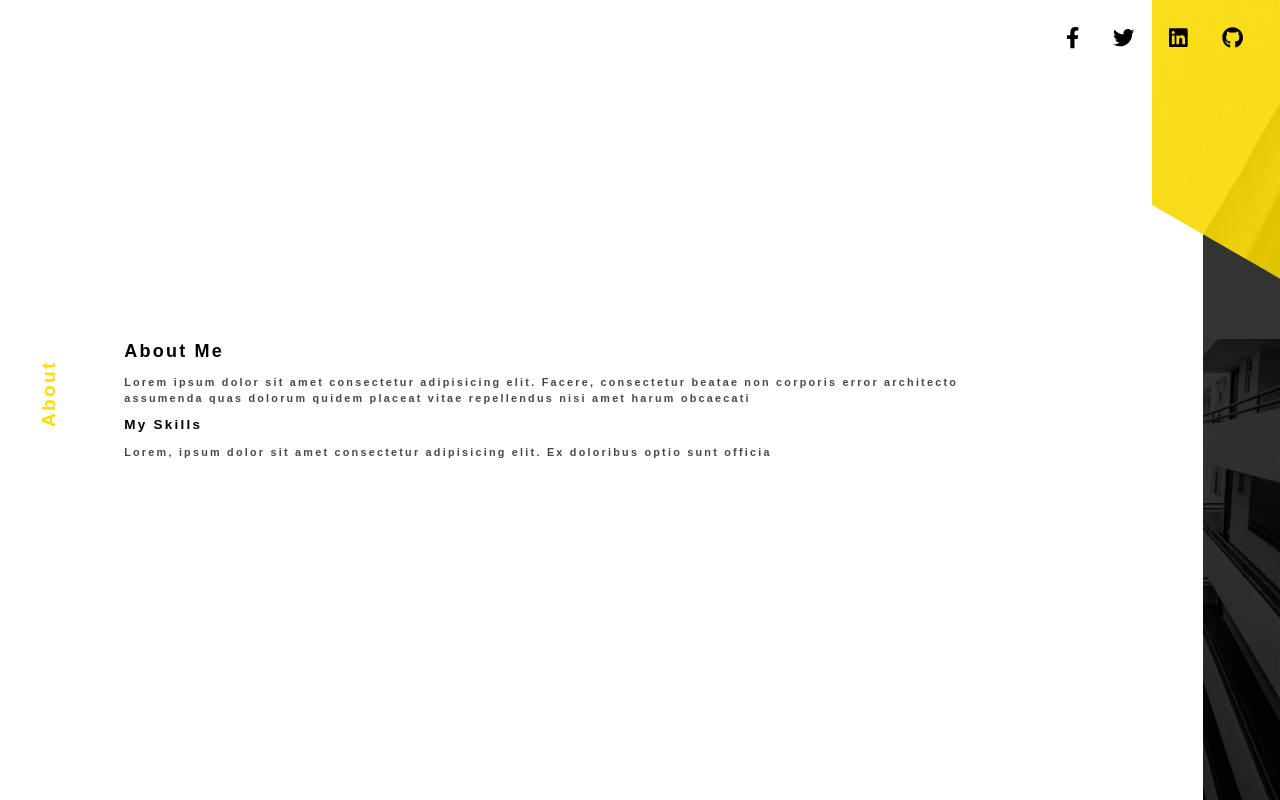
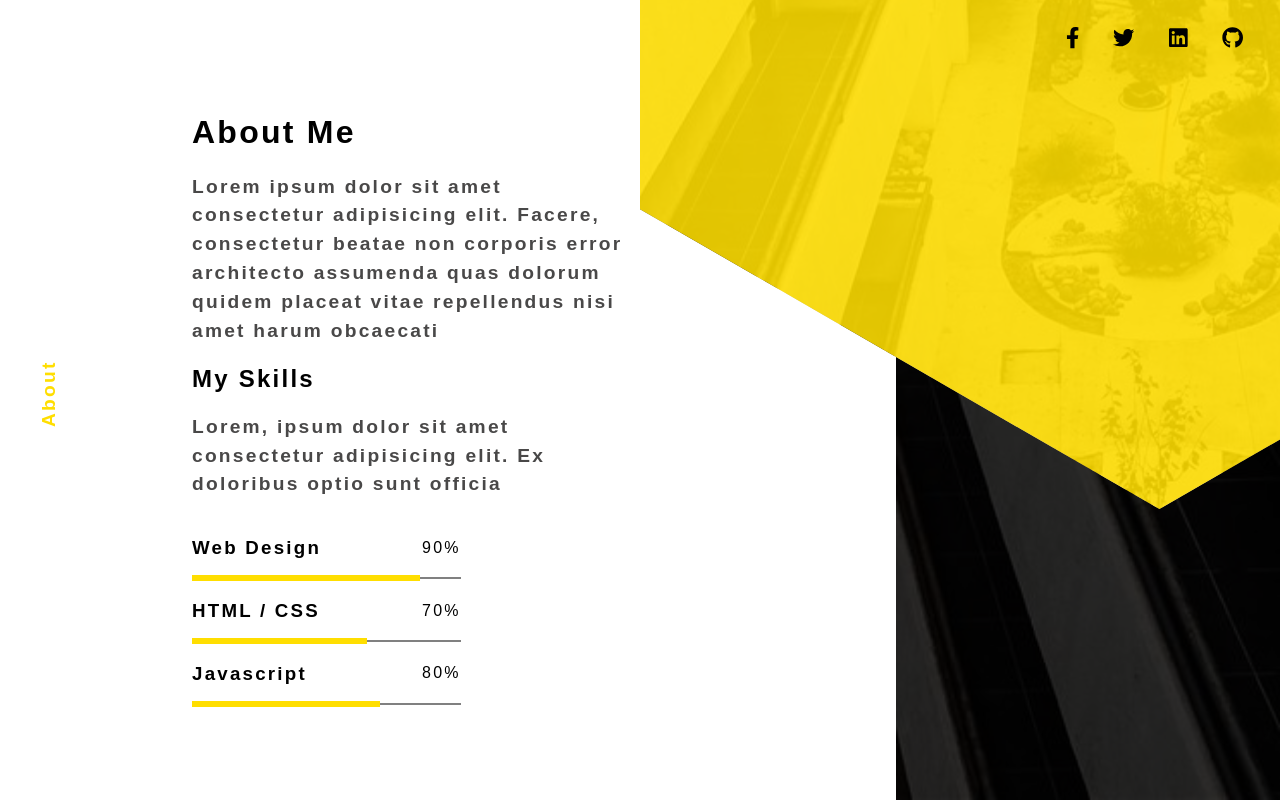
Before and after one commit to asmarenas/geodian-portfolio-website, a React (Create React App) app: page /about in a window 1280 px wide. Built offline with nearby package versions, Linux system fonts and the light colour scheme; a web font is replaced by a local one.

Commit message:
Style About page

```diff
--- a/src/views/about/about.js
+++ b/src/views/about/about.js
@@ -4,9 +4,9 @@ import building from "./building.jpg";
 import Hexagon from "../../components/hexagon/hexagon";
 
 const About = () => (
-  <section className="about">
-    <div className="about__content-container">
-      <div className="about__content">
+  <section className="about-l-grid">
+    <div className="about-l-grid__column-1">
+      <div className="about-c-content">
         <h1>About Me</h1>
         <p>
           Lorem ipsum dolor sit amet consectetur adipisicing elit. Facere,
@@ -18,30 +18,30 @@ const About = () => (
           Lorem, ipsum dolor sit amet consectetur adipisicing elit. Ex doloribus
           optio sunt officia
         </p>
-        <div className="skills__container">
-          <div className="about__skills">
+        <div className="about-c-content__skills-graph">
+          <div className="about-c-content__skill-container">
             <h3>Web Design</h3> <span>90%</span>
           </div>
-          <div className="skills__line--web" />
+          <div className="about-c-content__color-line--web" />
 
-          <div className="about__skills">
+          <div className="about-c-content__skill-container">
             <h3>HTML / CSS</h3> <span>70%</span>
           </div>
-          <div className="skills__line--html" />
+          <div className="about-c-content__color-line--html" />
 
-          <div className="about__skills">
+          <div className="about-c-content__skill-container">
             <h3>Javascript</h3> <span>80%</span>
           </div>
-          <div className="skills__line--java" />
+          <div className="about-c-content__color-line--js" />
         </div>
       </div>
     </div>
 
-    <div className="about__shapes-container">
-      <div className="about__rectangle">
-        <div className="about__rectangle-overlay" />
+    <div className="about-l-grid__column-2">
+      <div className="about-c__rectangle">
+        <div className="about-c__rectangle-overlay" />
       </div>
-      <Hexagon className={"about__hexagon"} image={building} />
+      <Hexagon className={"about-c__hexagon"} image={building} />
     </div>
   </section>
 );
--- a/src/views/about/about.scss
+++ b/src/views/about/about.scss
@@ -1,69 +1,66 @@
 @import "../../styles/variables.scss";
 
-.about {
+.about-l-grid {
   display: flex;
-  min-height: 100%;
+  flex-wrap: nowrap;
+
+
 }
 
-.about__content-container {
-  flex-basis: 56%;
-  min-height: 100%;
+  .about-l-grid__column-1 {
+
+    flex-basis: 97%;
+    height: calc(100% - 70px);
+    overflow: auto;
     display: flex;
     justify-content: center;
-  align-items: center;
+
   }
 
-.about__content {
-  flex-basis: 64%;
-  padding: 1em;
-  font-size: 30px;
+    .about-c-content {
+      flex-basis: 90%;
+
     }
 
-.about__skills {
-  width: 50%;
-  display: flex;
-  align-items: center;
-  justify-content: space-between;
-  padding: 10px;
-  border-bottom: 2px solid grey;
+      .about-c-content__skills-graph {
+        width: 80%;
 
-  h3 {
-    display: inline-block;
       }
 
-  span {
-    display: inline-block;
-    font-size: 1.17em;
-    font-weight: bold;
-  }
+        .about-c-content__skill-container {
+          display: flex;
+          justify-content: space-between;
+          align-items: center;
+          border-bottom: 2px solid grey;
         }
 
-.skills__line--web {
-  width: 44%;
-  border-top: 6px solid $active;
-  margin-top: -4px;
-}
-.skills__line--html {
-  width: 35%;
-  border-top: 6px solid $active;
-  margin-top: -4px;
-}
-.skills__line--java {
-  width: 39%;
+          .about-c-content__color-line--web {
+            width: 85%;
             border-top: 6px solid $active;
             margin-top: -4px;
           }
 
-// Shapes
-
-.about__shapes-container {
-  position: relative;
-  height: 100vh;
-  flex-basis: 44%;
-  overflow: hidden;
+          .about-c-content__color-line--html {
+            width: 65%;
+            border-top: 6px solid $active;
+            margin-top: -4px;
           }
 
-.about__rectangle {
+          .about-c-content__color-line--js {
+            width: 70%;
+            border-top: 6px solid $active;
+            margin-top: -4px;
+          }
+
+
+  .about-l-grid__column-2 {
+    //background: blue;
+    flex-basis: 3%;
+    overflow: hidden;
+    position: relative;
+   }
+
+    .about-c__rectangle {
       height: 100%;
       width: 60%;
       margin: 0 0 0 auto;
@@ -72,78 +69,75 @@
       background-position: right bottom;
     }
 
-.about__rectangle-overlay {
-  height: 100%;
+    .about-c__rectangle-overlay {height: 100%;
       width: 100%;
       background: $dark-overlay;
     }
 
-.about__hexagon {
+    .about-c__hexagon {
       position: absolute;
-  bottom: 23%;
-  width: 1430px;
+      top: -199px;
+      right: -240px;
+      width: 600px;
       fill: $color-overlay;
     }
 
-// media queries
+@include tablet-portrait {
 
-@include laptop {
-  .about__content {
-    font-size: 15px;
+  .about-l-grid__column-1 {
+    align-items: center;
+  }
+
+    .about-c-content {
+      flex-basis: 70%;
+    }
+      .about-c-content__skills-graph {
+        width: 60%;
       }
 }
 
 @include tablet-landscape {
-  .about__content {
-    font-size: 13px;
+
+  .about-l-grid__column-1 {
+    flex-basis: 64%;
+    height: 100%;
+  }
+
+    .about-c-content {
+      flex-basis: 70%;
+    }
+
+  .about-l-grid__column-2 {
+    flex-basis: 36%;
    }
 }
 
-@include tablet-portrait {
-  .about__content {
-    flex-basis: 90%;
+@include laptop {
+
+  .about-l-grid__column-1 {
+    flex-basis: 50%;
+    justify-content: flex-end;
   }
 
-  .about__skills {
-    width: 90%;
+    .about-c-content {
+      flex-basis: 70%;
+    }
+
+  .about-l-grid__column-2 {
+    flex-basis: 50%;
+   }
+
+  .about-c__hexagon {
+    top: -799px;
+    right: -451px;
+    width: 1138px;
   }
 }
 
-@include phone-portrait {
-  .about__content-container {
-    flex-basis: 95%;
-    align-items: center;
-  }
-
-  .about__shapes-container {
-    flex-basis: 5%;
-  }
-
-  .about__content {
-    flex-basis: 100%;
-  }
-
-  .about__skills {
-    font-size: 7px;
+@include desktop {
+  .about-c__hexagon {
+    top: -1073px;
+    right: -593px;
+    width: 1500px;
 }
 }
-
-@include phone-landscape {
-  .about__content-container {
-    flex-basis: 90%;
-  }
-
-  .about__shapes-container {
-    flex-basis: 10%;
-  }
-
-  .about__content {
-    flex-basis: 80%;
-    font-size: 9px;
-    margin-top: 0;
-  }
-
-  .skills__container {
-    display: none;
-  }
-}
--- a/src/views/about/abouttemp.scss
+++ b/src/views/about/abouttemp.scss
@@ -1,53 +1,146 @@
-@include tablet {
-  .about {
-    .about__content-container {
-      flex-basis: 82%;
+@import "../../styles/variables.scss";
+
+
+
+}
+
   .about__content {
-        font-size: 14px;
-        padding: 6%;
-        margin-right: 59px;
+    flex-basis: 64%;
+    padding: 1em;
+    font-size: 30px;
   }
+
+    .about__skills {
+      width: 50%;
+      display: flex;
+      align-items: center;
+      justify-content: space-between;
+      padding: 10px;
+      border-bottom: 2px solid grey;
+
+      h3 {
+        display: inline-block;
       }
-    .about__shapes-container {
-      flex-basis: 28%;
-    }
+
+      span {
+        display: inline-block;
+        font-size: 1.17em;
+        font-weight: bold;
       }
     }
 
-@include smartphone {
-  .about {
-    .about__content-container {
+.skills__line--web {
+  width: 44%;
+  border-top: 6px solid $active;
+  margin-top: -4px;
+}
+.skills__line--html {
+  width: 35%;
+  border-top: 6px solid $active;
+  margin-top: -4px;
+}
+.skills__line--java {
+  width: 39%;
+  border-top: 6px solid $active;
+  margin-top: -4px;
+}
+
+// Shapes
+
+.about__shapes-container {
+  position: relative;
+  height: 100vh;
+  flex-basis: 44%;
+  overflow: hidden;
+}
+
+  .about__rectangle {
+    height: 100%;
+    width: 60%;
+    margin: 0 0 0 auto;
+    background: url("./building.jpg") no-repeat;
+    background-size: 400%;
+    background-position: right bottom;
+  }
+
+    .about__rectangle-overlay {
+      height: 100%;
+      width: 100%;
+      background: $dark-overlay;
+    }
+
+  .about-c__hexagon {
+    position: absolute;
+    bottom: 23%;
+    width: 1430px;
+    fill: $color-overlay;
+  }
+
+// media queries
+
+@include laptop {
   .about__content {
-        font-size: 8px;
-        padding: 5%;
-        margin-right: 22px;
-        .about__skills {
-          width: 93%;
-        }
-      }
-    }
+    font-size: 15px;
   }
 }
 
-@include smarphoneLand {
-  .about {
-    .about__content-container {
+@include tablet-landscape {
   .about__content {
-        font-size: 7px;
-        padding: 1%;
-        margin-right: 23px;
-      }
+    font-size: 13px;
   }
 }
 
-  @include tv {
+@include tablet-portrait {
   .about__content {
-      font-size: 30px;
+    flex-basis: 90%;
+  }
+
+  .about__skills {
+    width: 90%;
   }
 }
 
-  @include laptop {
+@include phone-portrait {
+  .about__content-container {
+    flex-basis: 95%;
+    align-items: center;
+  }
+
+  .about__shapes-container {
+    flex-basis: 5%;
+  }
+
   .about__content {
-      font-size: 12px;
+    flex-basis: 100%;
+  }
+
+  .about__skills {
+    font-size: 7px;
   }
 }
+
+@include phone-landscape {
+  .about__content-container {
+    flex-basis: 90%;
+  }
+
+  .about__shapes-container {
+    flex-basis: 10%;
+  }
+
+  .about__content {
+    flex-basis: 80%;
+    font-size: 9px;
+    margin-top: 0;
+  }
+
+  .skills__container {
+    display: none;
+  }
+}
+
+
+  .home-page__jjaj {
+    content: "";
+    background: red;
+  }
--- a/src/views/portfolio/projects/singleProject/singleProject.js
+++ b/src/views/portfolio/projects/singleProject/singleProject.js
@@ -4,12 +4,12 @@ import { FontAwesomeIcon } from "@fortawesome/react-fontawesome";
 import { Link } from "react-router-dom";
 
 const SingleProject = () => (
-  <section className="project">
-    <div className="project__grid">
-      <main className="project__grid--main">
-        <div className="project-content">
-          <h1 className="project-content__title">My First Project for You</h1>
-          <p className="project-content__article">
+  <section className="project-l-grid">
+    <div className="project-l-grid__container">
+      <main className="project-l-grid__column--1">
+        <div className="project-c-content">
+          <h1 className="project-c-content__title">My First Project for You</h1>
+          <p className="project-c-content__article">
             Lorem ipsum dolor sit amet consectetur adipisicing elit. Error,
             assumenda ea beatae repellendus temporibus facere alias cum fugit
             labore! Labore, quasi sit cupiditate voluptates nostrum illum dolore
@@ -17,105 +17,105 @@ const SingleProject = () => (
             soluta expedita aut Asperiores expedita repellendus nihil assumenda
             nobis atque
           </p>
-          <p className="project-content__article">
+          <p className="project-c-content__article">
             Lorem ipsum dolor sit amet consectetur adipisicing elit. Debitis
             doloribus accusamus dicta, libero cupiditate iure similique!
             Asperiores dolores accusantium officia ipsa alias consectetur
             nesciunt cumque, non eum quo atque iure?
           </p>
-          <p className="project-content__article">
+          <p className="project-c-content__article">
             Lorem ipsum dolor sit amet consectetur adipisicing elit. Debitis
             nesciunt cumque, non eum quo atque iure?
           </p>
-          <p className="project-content__article">
+          <p className="project-c-content__article">
             Lorem ipsum dolor sit amet consectetur adipisicing elit. Debitis
             doloribus accusamus dicta, libero cupiditate iure similique!
             Asperiores dolores accusantium officia ipsa alias consectetur
             nesciunt cumque, non eum quo atque iure?
           </p>
         </div>
-        <div className="project-images">
+        <div className="project-c-images">
           <img
             src={require("./img/main-top.jpg")}
             alt=""
-            className="project-images__img--top"
+            className="project-c-images__img--top"
           />
           <img
             src={require("./img/main-bottom.jpg")}
             alt=""
-            className="project-images__img--bottom"
+            className="project-c-images__img--bottom"
           />
         </div>
       </main>
       {/* -------- */}
       {/* -------- */}
       {/* -------- */}
-      <aside className="project__grid--aside">
-        <div className="project-info">
-          <h2 className="project-info__title">Project Details </h2>
+      <aside className="project-l-grid__column--2">
+        <div className="project-c-info">
+          <h2 className="project-c-info__title">Project Details </h2>
 
-          <div className="project-info__info-container">
-            <p className="project-info__text-info--bold">Date</p>
-            <p className="project-info__text-info">January, 2, 2017</p>
+          <div className="project-c-info__text-container">
+            <p className="project-c-info__text--left">Date</p>
+            <p className="project-c-info__text--right">January, 2, 2017</p>
           </div>
 
-          <div className="project-info__info-container">
-            <p className="project-info__text-info--bold">Category</p>
-            <p className="project-info__text-info">Web Design</p>
+          <div className="project-c-info__text-container">
+            <p className="project-c-info__text--left">Category</p>
+            <p className="project-c-info__text--right">Web Design</p>
           </div>
 
-          <div className="project-info__info-container">
-            <p className="project-info__text-info--bold" />
-            <p className="project-info__text-info">Graphic Design</p>
+          <div className="project-c-info__text-container">
+            <p className="project-c-info__text--left" />
+            <p className="project-c-info__text--right">Graphic Design</p>
           </div>
 
-          <div className="project-info__info-container">
-            <p className="project-info__text-info--bold" />
-            <p className="project-info__text-info">Consultance</p>
+          <div className="project-c-info__text-container">
+            <p className="project-c-info__text--left" />
+            <p className="project-c-info__text--right">Consultance</p>
           </div>
 
-          <div className="project-info__info-container">
-            <p className="project-info__text-info--bold">Client</p>
-            <p className="project-info__text-info">Rocian Studio</p>
+          <div className="project-c-info__text-container">
+            <p className="project-c-info__text--left">Client</p>
+            <p className="project-c-info__text--right">Rocian Studio</p>
           </div>
 
-          <h2 className="project-info__title--bottom">Share This Project</h2>
-          <div className="project-info__links-container">
+          <h2 className="project-c-info__links-title">Share This Project</h2>
+          <div className="project-c-info__links-container">
             <a href="!#">
               <FontAwesomeIcon
-                className="project-info__link"
+                className="project-c-info__link"
                 icon={["fab", "facebook-f"]}
                 size="lg"
               />
             </a>
             <a href="!#">
               <FontAwesomeIcon
-                className="project-info__link"
+                className="project-c-info__link"
                 icon={["fab", "twitter"]}
                 size="lg"
               />
             </a>
             <a href="!#">
               <FontAwesomeIcon
-                className="project-info__link"
+                className="project-c-info__link"
                 icon={["fab", "linkedin"]}
                 size="lg"
               />
             </a>
           </div>
         </div>
-        <div className="project-info__img-container">
+        <div className="project-c-info__img-container">
           <img
             src={require("./img/aside.jpg")}
             alt=""
-            className="project__img"
+            className="project-c-info__img"
           />
         </div>
       </aside>
-      <div className="project__grid--footer">
-        <Link className="project-footer__link" to="/portfolio">
+      <div className="project-l-grid__column--3">
+        <Link className="project-c-footer__link" to="/portfolio">
           <FontAwesomeIcon
-            className="project-footer__icon"
+            className="project-c-footer__icon"
             icon="caret-left"
             size="lg"
           />
```
Also changed, not shown: src/styles/variables.scss (+9 -3 lines), src/views/portfolio/projects/singleProject/singleProject.scss (+140 -60 lines). Lines whose indentation alone changed are shown as unchanged.
